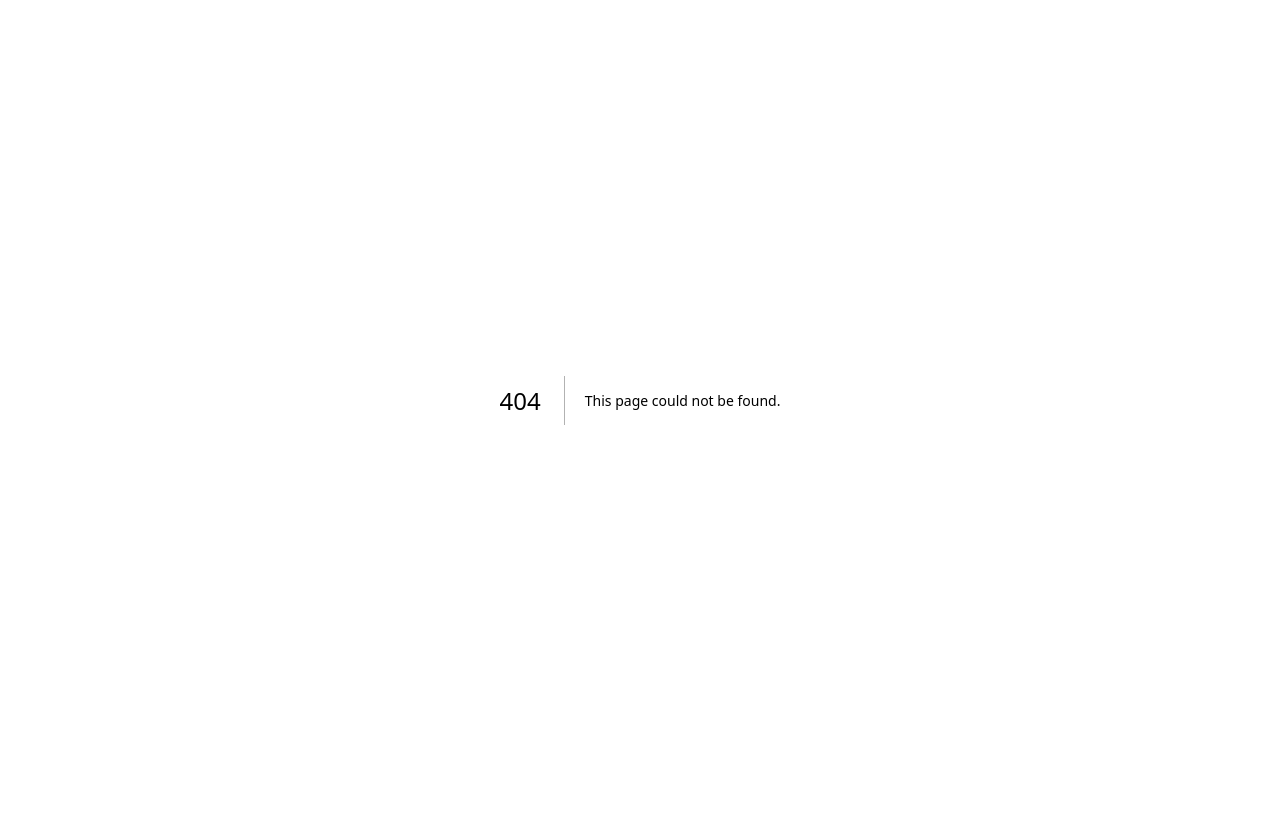
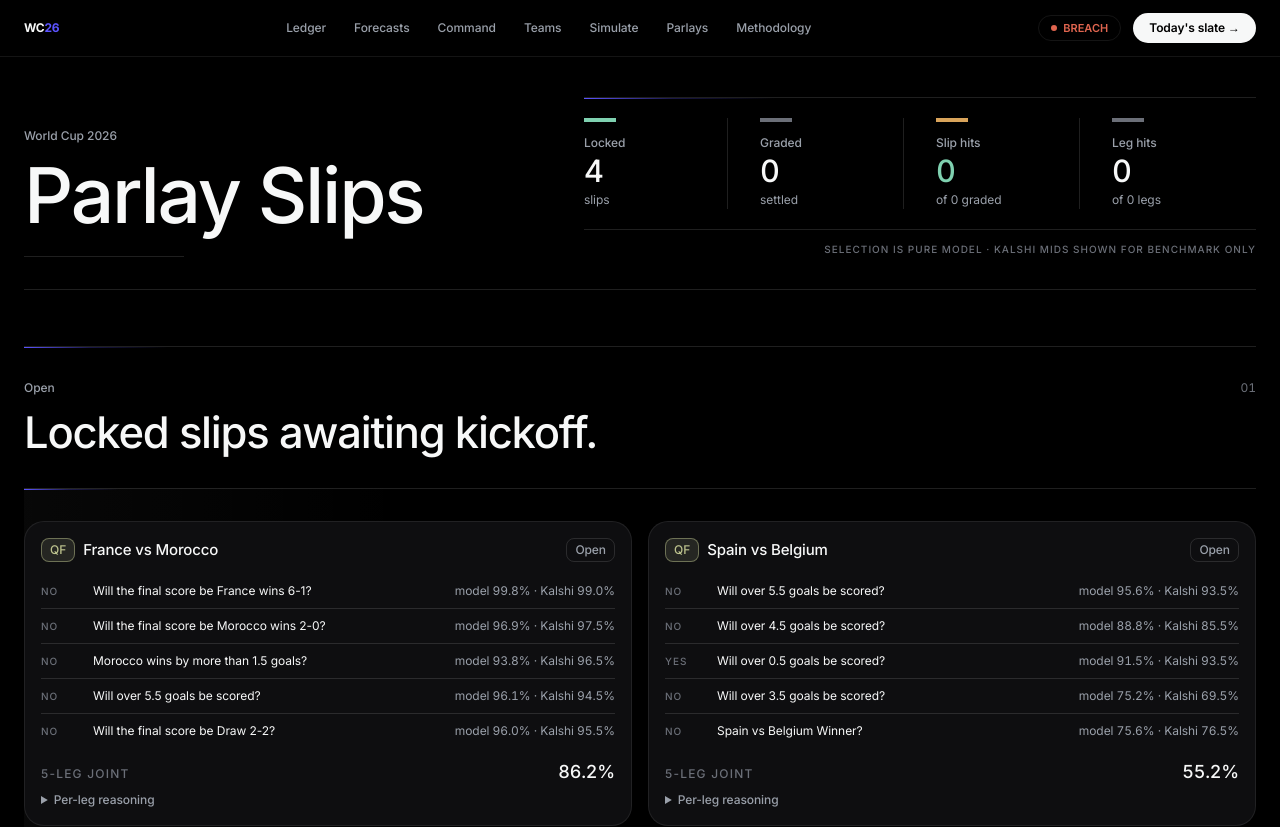
Before and after one commit to Sanjaayyy7/wc26-matchday-briefing, a Next.js app: page /parlay in a window 1280 px wide. Before the commit this address had no page. Shown: the top 827 px of the page. Before the commit the page ends 800 px from the top, so only its background shows below. Built offline with nearby package versions, Linux system fonts and the light colour scheme.

Commit message:
feat(parlay): /parlay route - open slips, graded record, protocol section, nav tab

```diff
--- /dev/null
+++ b/app/parlay/page.tsx
@@ -0,0 +1,90 @@
+import { WCS26Shell } from "@/components/wc26-shell";
+import { CanvasSection, DataPlane, RouteStack, SignalLine } from "@/components/cinematic";
+import { ParlaySlipCard } from "@/components/parlay-slip-card";
+import { parlayLedger, parlayRecord, parlayViews } from "@/lib/parlay-view";
+
+export const metadata = { title: "Parlays — Matchday Briefing" };
+
+const pct = (x: number | null): string => (x === null ? "—" : `${(x * 100).toFixed(1)}%`);
+
+export default function ParlayPage() {
+  const views = parlayViews();
+  const record = parlayRecord(parlayLedger());
+
+  const open = views.filter((v) => v.status === "open");
+  const settled = views
+    .filter((v) => v.status !== "open")
+    .sort((a, b) => new Date(b.kickoffISO).getTime() - new Date(a.kickoffISO).getTime());
+
+  return (
+    <WCS26Shell
+      route="parlay"
+      title="Parlay Slips"
+      rail={
+        <div className="flex flex-col gap-3">
+          <SignalLine
+            signals={[
+              { label: "Locked", value: record.slips, detail: "slips" },
+              { label: "Graded", value: record.graded, detail: "settled" },
+              { label: "Slip hits", value: record.slipHits, tone: "up", detail: `of ${record.graded} graded` },
+              { label: "Leg hits", value: record.legHits, detail: `of ${record.legs} legs` },
+            ]}
+          />
+          <span className="text-micro uppercase tracking-widest text-[var(--ink-faint)] lg:text-right">
+            Selection is pure model · Kalshi mids shown for benchmark only
+          </span>
+        </div>
+      }
+    >
+      <RouteStack className="min-w-0">
+        <CanvasSection eyebrow="Open" title="Locked slips awaiting kickoff.">
+          <DataPlane>
+            {open.length === 0 ? (
+              <p className="text-caption text-[var(--ink-muted)]">
+                No open slips — the next lock runs before the coming round.
+              </p>
+            ) : (
+              <div className="grid gap-4 lg:grid-cols-2">
+                {open.map((slip) => (
+                  <ParlaySlipCard key={slip.slug} slip={slip} />
+                ))}
+              </div>
+            )}
+          </DataPlane>
+        </CanvasSection>
+
+        <CanvasSection eyebrow="Record" title="Every slip, graded in public.">
+          <DataPlane>
+            <p className="text-caption tabular text-[var(--ink-muted)]">
+              Slip hit rate {pct(record.slipHitRate)} · leg hit rate {pct(record.legHitRate)} · locked joint
+              average {pct(record.meanLockedJoint)} across graded slips. No-slip days recorded: {record.noSlips}.
+            </p>
+            {settled.length === 0 ? (
+              <p className="mt-3 text-caption text-[var(--ink-muted)]">
+                Nothing graded yet — the first slips settle with the quarter-finals.
+              </p>
+            ) : (
+              <div className="mt-4 grid gap-4 lg:grid-cols-2">
+                {settled.map((slip) => (
+                  <ParlaySlipCard key={slip.slug} slip={slip} />
+                ))}
+              </div>
+            )}
+          </DataPlane>
+        </CanvasSection>
+
+        <CanvasSection eyebrow="Protocol" title="Pre-registered, immutable, inspected.">
+          <DataPlane>
+            <p className="text-caption tabular text-[var(--ink-muted)]">
+              One slip per match, locked pre-kickoff into an append-only ledger. Legs come only from
+              Kalshi-listed markets the model can price on its score grid; selection maximizes exact joint
+              probability under pre-registered floors (every leg ≥ 60%, joint ≥ 35%, 2–5 legs, redundancy
+              cap 97%). Regulation legs grade on the 90-minute score, advancement legs on the actual
+              winner. A dedicated inspector recomputes every number from stored inputs on every run.
+            </p>
+          </DataPlane>
+        </CanvasSection>
+      </RouteStack>
+    </WCS26Shell>
+  );
+}
--- a/components/wc26-shell-header.tsx
+++ b/components/wc26-shell-header.tsx
@@ -10,6 +10,7 @@ export const WC26_NAV: NavItem[] = [
   { label: "Command", href: "/command", routeKey: "command" },
   { label: "Teams", href: "/teams", routeKey: "teams" },
   { label: "Simulate", href: "/simulator", routeKey: "simulator" },
+  { label: "Parlays", href: "/parlay", routeKey: "parlay" },
   { label: "Methodology", href: "/methodology", routeKey: "methodology" },
 ];
 
```
Also changed, not shown: 1 other file (tests, documents, lock files or other folders).
